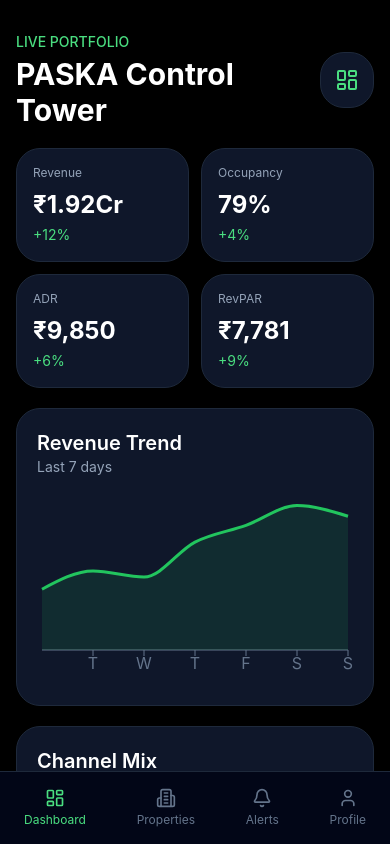
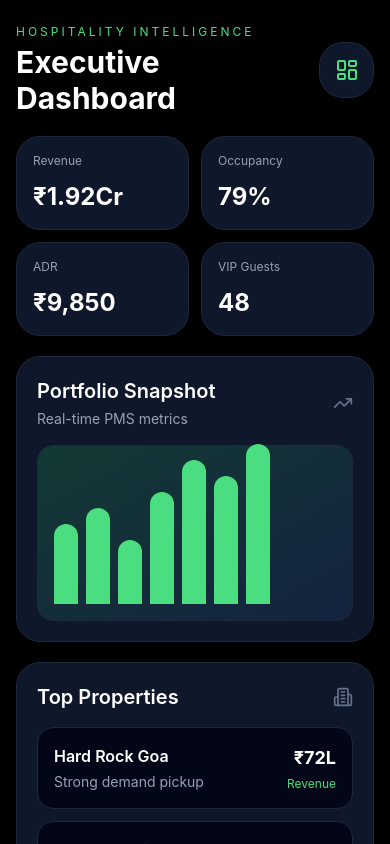
Before and after one commit to LaksUX/PASKA-HotelManagement, a React (Vite) app: page / in a window 390 px wide. Shown: the top 844 px of the page. Built offline with nearby package versions, Linux system fonts and the light colour scheme.

Commit message:
Replace PaskaMobileDashboard with ExecutiveMobileDashboard

```diff
--- a/src/App.jsx
+++ b/src/App.jsx
@@ -1,5 +1,5 @@
-import PaskaMobileDashboard from './PaskaMobileDashboard'
+import ExecutiveMobileDashboard from './ExecutiveMobileDashboard'
 
 export default function App() {
-  return <PaskaMobileDashboard />
+  return <ExecutiveMobileDashboard />
 }
```
